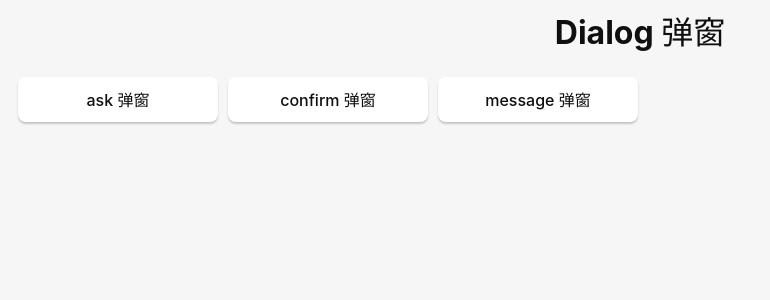
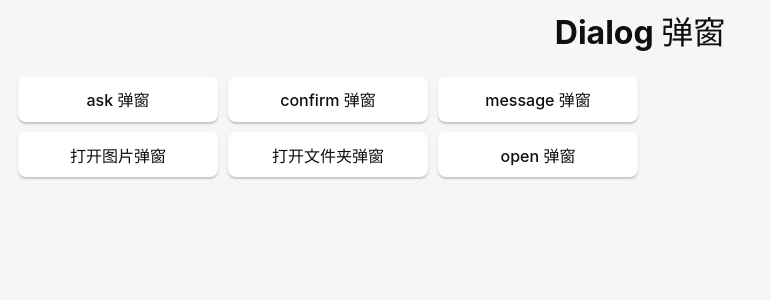
Before and after one commit to leaf0412/tauri-learn, a React (Vite) app: page / in a window 1280 px wide. Shown: the top 300 px of the page, without its empty margins (0-770 px from the left). Built offline with nearby package versions, Linux system fonts and the light colour scheme.

Commit message:
feat: 增加 open dialog 功能

```diff
--- a/src/components/Dialog/index.jsx
+++ b/src/components/Dialog/index.jsx
@@ -1,6 +1,7 @@
 import AskComponent from './ask';
 import ConfirmComponent from './confirm';
 import MessageComponent from './message';
+import OpenComponent from './open';
 import './dialog.css';
 
 const Dialog = () => {
@@ -10,6 +11,7 @@ const Dialog = () => {
       <AskComponent />
       <ConfirmComponent />
       <MessageComponent />
+      <OpenComponent />
     </div>
   );
 };
--- /dev/null
+++ b/src/components/Dialog/open.jsx
@@ -0,0 +1,44 @@
+import { open } from '@tauri-apps/api/dialog';
+
+function OpenComponent() {
+  async function openImageDialog() {
+    const filePath = await open({
+      multiple: false,
+      filters: [
+        {
+          name: 'Image',
+          extensions: ['png', 'svg', 'jpeg', 'jpg'],
+        },
+      ],
+    });
+    console.log(filePath);
+  }
+
+  async function openDirDialog() {
+    const dirPath = await open({
+      directory: true,
+    });
+    console.log(dirPath);
+  }
+
+  async function openDialog() {
+    const filePath = await open({});
+    console.log(filePath);
+  }
+
+  return (
+    <div>
+      <button className='btn' onClick={openImageDialog}>
+        打开图片弹窗
+      </button>
+      <button className='btn' onClick={openDirDialog}>
+        打开文件夹弹窗
+      </button>
+      <button className='btn' onClick={openDialog}>
+        open 弹窗
+      </button>
+    </div>
+  );
+}
+
+export default OpenComponent;
```
